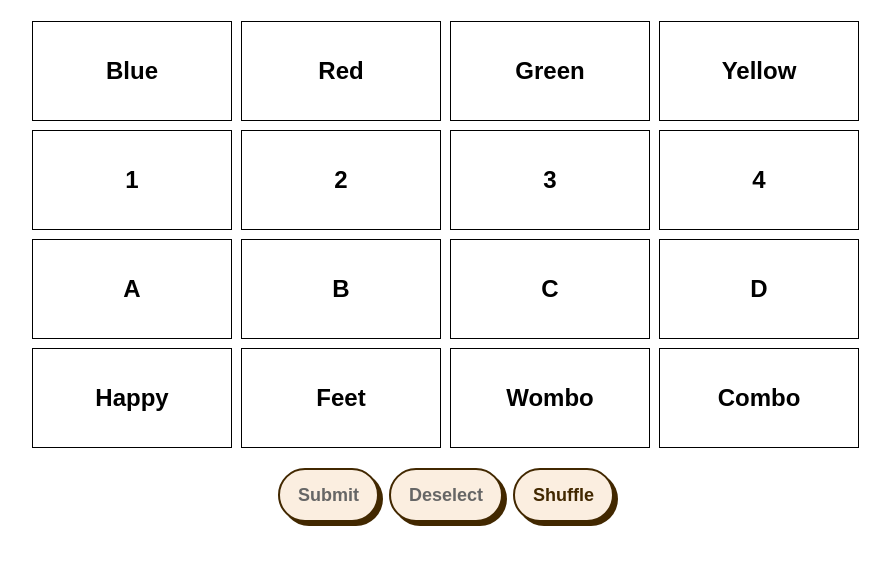
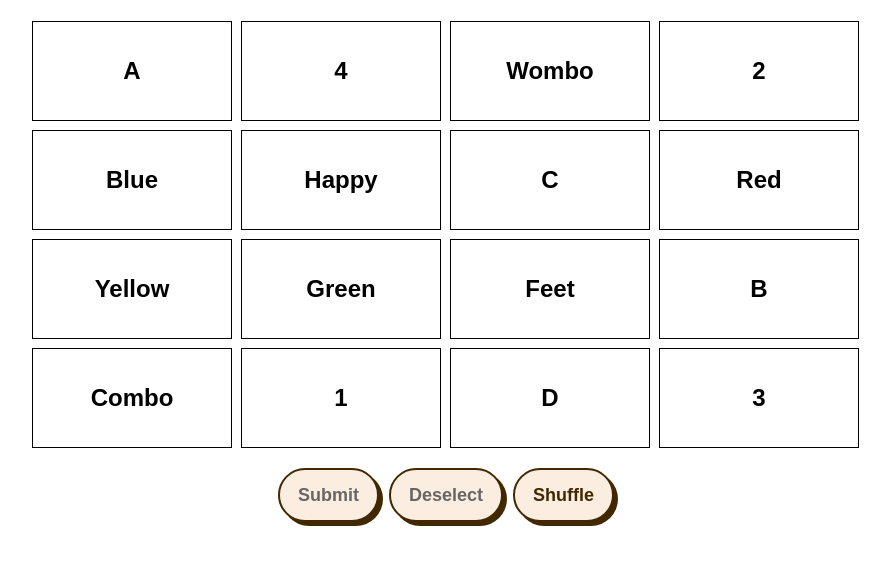
Before and after one commit to AlexanderPipes/React-Connections, a React (Vite) app: page / in a window 1280 px wide. Shown: the top 564 px of the page, without its empty margins (194-1084 px from the left). Built offline with nearby package versions, Linux system fonts and the light colour scheme.

Commit message:
shuffle initial board state

```diff
--- a/src/App.jsx
+++ b/src/App.jsx
@@ -152,7 +152,7 @@ function ShuffleButton({ onShufClick, activeButtons }) {
 }
 
 function Board() {
-  const [gameState, setGameState] = useState(initialButtonState);
+  const [gameState, setGameState] = useState(shuffle(initialButtonState));
   const [disabledReasons, setDisabledReasons] = useState([]);
   const [boardRows, setBoardRows] = useState("board-four")
   useEffect(disabledReasonArray, [gameState]);
@@ -206,12 +206,8 @@ function Board() {
     }
     return trueArray;
   }
-
-  function shuffle() {
-    //get the gameState objects
-    //copy the entire gameState and set to shuffledArray variable
-    //shuffle the entire array so that each button has a new index
-    let shuffledArray = gameState.map(old => structuredClone(old));
+  function shuffle(arr) {
+    let shuffledArray = arr.map(old => structuredClone(old));
     let currentIndex = shuffledArray.length;
     while (currentIndex !== 0) {
       let randomIndex = Math.floor(Math.random() * currentIndex);
@@ -224,6 +220,14 @@ function Board() {
 
       }
     }
+    return shuffledArray;
+  }
+
+  function shuffleGameState() {
+    //get the gameState objects
+    //copy the entire gameState and set to shuffledArray variable
+    //shuffle the entire array so that each button has a new index
+    let shuffledArray = shuffle(gameState);
     setGameState(shuffledArray);
   }
 
@@ -288,7 +292,7 @@ function Board() {
           />
           <ShuffleButton
             activeButtons={gameState.filter((item) => item.isActive)}
-            onShufClick={() => shuffle()}
+            onShufClick={() => shuffleGameState()}
           />
         </div>
       </div>
```
